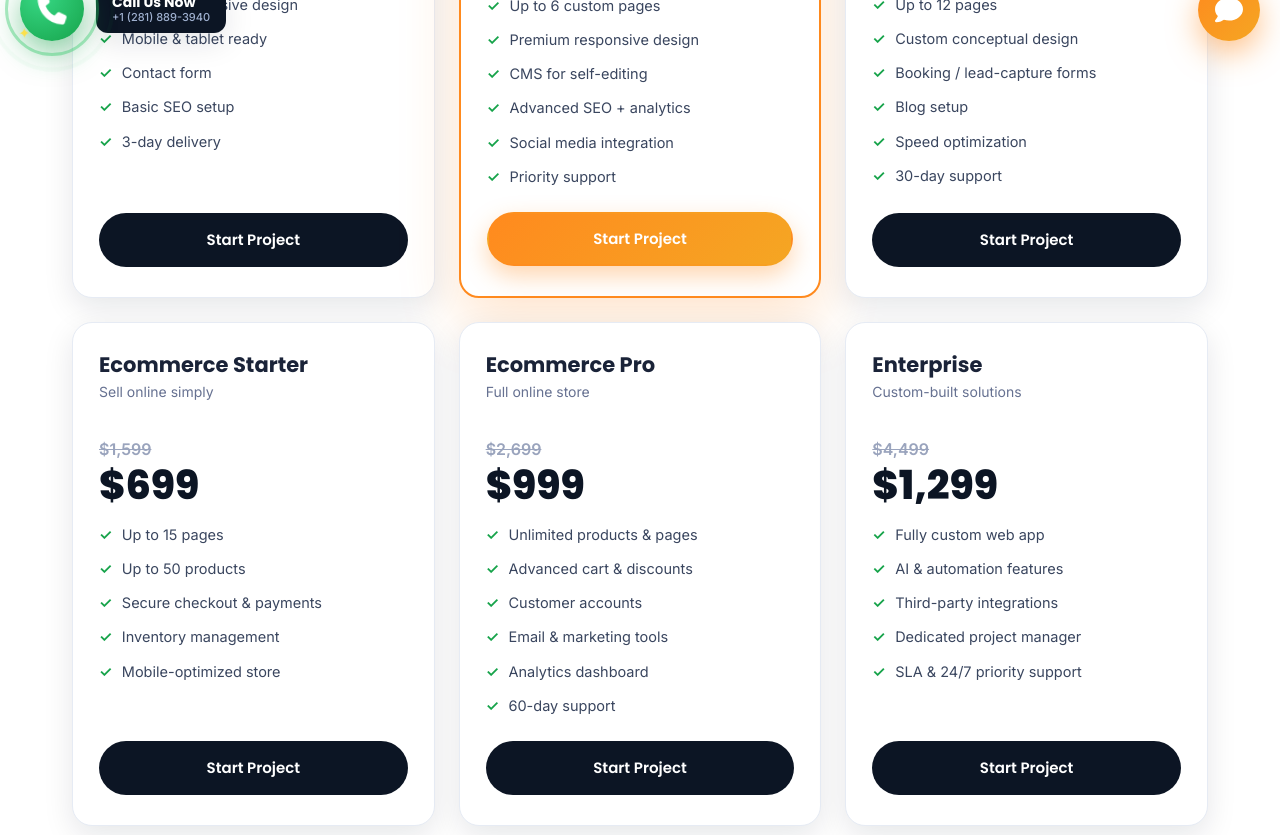
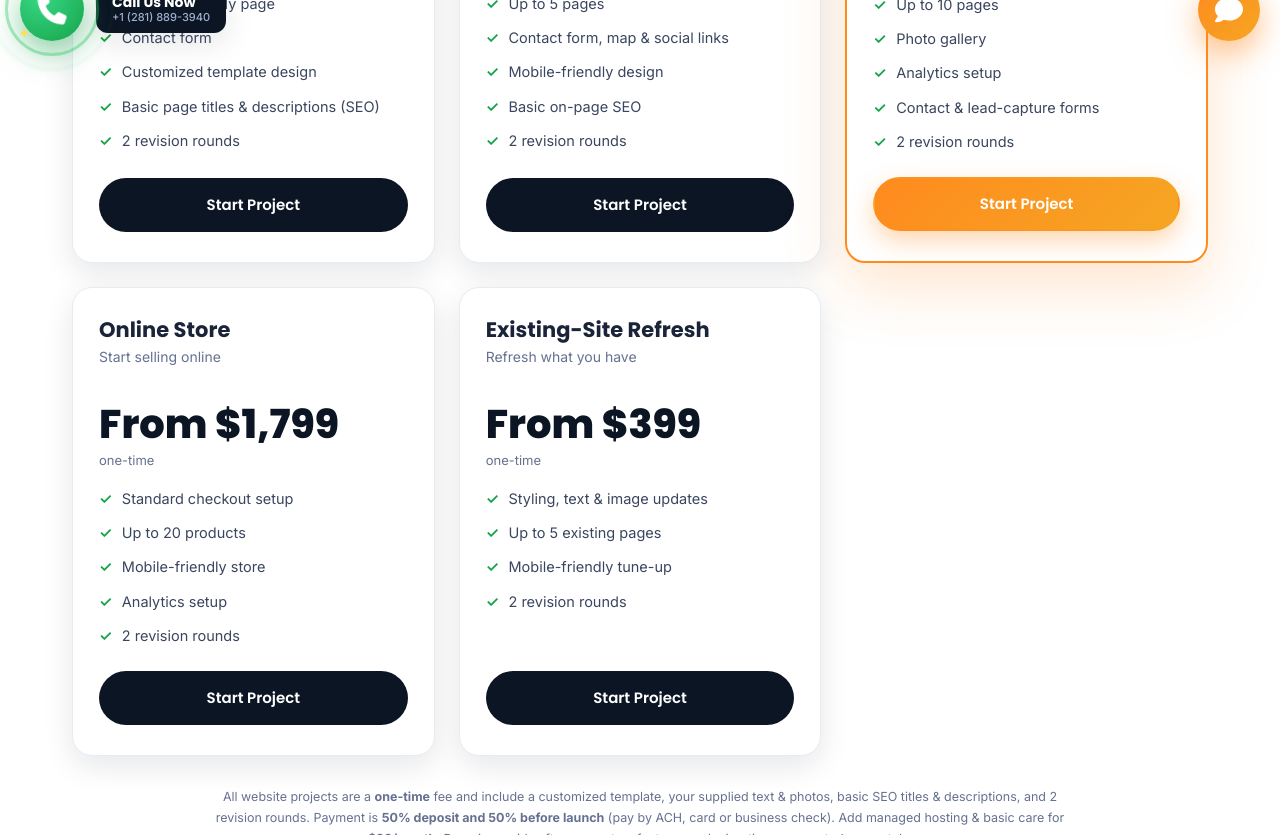
Before and after one commit to signgohouston-netizen/vistoviz-website, a website: page pricing.html in a window 1280 px wide. Shown: the part 737-1572 px from the top of the page. Drawn offline with Linux system fonts and the light colour scheme.

Commit message:
Update Pricing page to match services PDF; raise min price $199->$299 site-wide
- Pricing page now shows the 5 PDF website packages: Landing $299,
  Starter $599, Business $999 (popular), Online Store from $1,799,
  Existing-Site Refresh from $399 (one-time)
- Add payment-terms disclaimer (50% deposit, 2 revisions, $39/mo care,
  extras quoted); Start Project buttons prefill the contact form
- Update the old $199 minimum to $299 across hero, footers, meta, JSON-LD
  and chat on all pages for consistency

Co-Authored-By: Claude Opus 4.8 <noreply@anthropic.com>

```diff
--- a/pricing.html
+++ b/pricing.html
@@ -3,8 +3,8 @@
 <head>
 <meta charset="UTF-8" />
 <meta name="viewport" content="width=device-width, initial-scale=1.0" />
-<title>Pricing — VistoViz Web Design Agency | Sites from $199</title>
-<meta name="description" content="Simple, honest pricing for websites and online stores. Transparent, all-inclusive packages from $199 with no hidden fees." />
+<title>Pricing — VistoViz Web Design Agency | Sites from $299</title>
+<meta name="description" content="Simple, honest pricing for websites and online stores. Transparent, all-inclusive packages from $299 with no hidden fees." />
 <link rel="preconnect" href="https://fonts.googleapis.com" />
 <link rel="preconnect" href="https://fonts.gstatic.com" crossorigin />
 <link href="https://fonts.googleapis.com/css2?family=Inter:wght@400;500;600;700&family=Poppins:wght@500;600;700;800&display=swap" rel="stylesheet" />
@@ -15,15 +15,15 @@
 <link rel="canonical" href="https://vistoviz.com/pricing.html" />
 <meta property="og:type" content="website" />
 <meta property="og:site_name" content="VistoViz" />
-<meta property="og:title" content="Pricing — VistoViz Web Design Agency | Sites from $199" />
-<meta property="og:description" content="Simple, honest pricing for websites and online stores. Transparent, all-inclusive packages from $199 with no hidden fees." />
+<meta property="og:title" content="Pricing — VistoViz Web Design Agency | Sites from $299" />
+<meta property="og:description" content="Simple, honest pricing for websites and online stores. Transparent, all-inclusive packages from $299 with no hidden fees." />
 <meta property="og:url" content="https://vistoviz.com/pricing.html" />
 <meta property="og:image" content="https://vistoviz.com/img/p-ovoloz.png" />
 <meta name="twitter:card" content="summary_large_image" />
-<meta name="twitter:title" content="Pricing — VistoViz Web Design Agency | Sites from $199" />
-<meta name="twitter:description" content="Simple, honest pricing for websites and online stores. Transparent, all-inclusive packages from $199 with no hidden fees." />
+<meta name="twitter:title" content="Pricing — VistoViz Web Design Agency | Sites from $299" />
+<meta name="twitter:description" content="Simple, honest pricing for websites and online stores. Transparent, all-inclusive packages from $299 with no hidden fees." />
 <meta name="twitter:image" content="https://vistoviz.com/img/p-ovoloz.png" />
-<script type="application/ld+json">{"@context":"https://schema.org","@type":"ProfessionalService","name":"VistoViz","alternateName":"VistoViz Web Design Agency","url":"https://vistoviz.com","telephone":"+1-281-889-3940","email":"vistoviz369@gmail.com","priceRange":"$199+","image":"https://vistoviz.com/img/p-ovoloz.png","address":{"@type":"PostalAddress","streetAddress":"9950 Wilcrest Dr","addressLocality":"Houston","addressRegion":"TX","postalCode":"77099","addressCountry":"US"},"areaServed":"United States","description":"VistoViz builds professional, high-converting websites and provides managed hosting, domains, business email, SSL and website care for small businesses.","knowsAbout":["Web Design","Web Development","E-commerce","Website Hosting","Domain Registration","Business Email","SSL","SEO","Digital Marketing","Branding"]}</script>
+<script type="application/ld+json">{"@context":"https://schema.org","@type":"ProfessionalService","name":"VistoViz","alternateName":"VistoViz Web Design Agency","url":"https://vistoviz.com","telephone":"+1-281-889-3940","email":"vistoviz369@gmail.com","priceRange":"$299+","image":"https://vistoviz.com/img/p-ovoloz.png","address":{"@type":"PostalAddress","streetAddress":"9950 Wilcrest Dr","addressLocality":"Houston","addressRegion":"TX","postalCode":"77099","addressCountry":"US"},"areaServed":"United States","description":"VistoViz builds professional, high-converting websites and provides managed hosting, domains, business email, SSL and website care for small businesses.","knowsAbout":["Web Design","Web Development","E-commerce","Website Hosting","Domain Registration","Business Email","SSL","SEO","Digital Marketing","Branding"]}</script>
 <link rel="stylesheet" href="styles.css" />
 <noscript><style>.reveal{opacity:1 !important;transform:none !important}</style></noscript>
 </head>
@@ -87,99 +87,82 @@
       <div class="grid-price">
 
         <div class="price-card reveal">
-          <h3>Starter</h3>
-          <p class="tagline">One-page landing site</p>
-          <div class="old">$298</div>
-          <div class="now">$199</div>
+          <h3>Landing Page</h3>
+          <p class="tagline">One high-converting page</p>
+          <div class="now">$299</div>
+          <div class="sub-note">one-time</div>
           <ul>
-            <li><span class="ck">✓</span> 1-page responsive design</li>
-            <li><span class="ck">✓</span> Mobile &amp; tablet ready</li>
+            <li><span class="ck">✓</span> 1 mobile-friendly page</li>
             <li><span class="ck">✓</span> Contact form</li>
-            <li><span class="ck">✓</span> Basic SEO setup</li>
-            <li><span class="ck">✓</span> 3-day delivery</li>
+            <li><span class="ck">✓</span> Customized template design</li>
+            <li><span class="ck">✓</span> Basic page titles &amp; descriptions (SEO)</li>
+            <li><span class="ck">✓</span> 2 revision rounds</li>
           </ul>
-          <a href="contact.html" class="btn">Start Project</a>
+          <a href="contact.html?service=Landing%20Page%20(%24299)" class="btn">Start Project</a>
+        </div>
+
+        <div class="price-card reveal">
+          <h3>Starter Website</h3>
+          <p class="tagline">Get your business online</p>
+          <div class="now">$599</div>
+          <div class="sub-note">one-time</div>
+          <ul>
+            <li><span class="ck">✓</span> Up to 5 pages</li>
+            <li><span class="ck">✓</span> Contact form, map &amp; social links</li>
+            <li><span class="ck">✓</span> Mobile-friendly design</li>
+            <li><span class="ck">✓</span> Basic on-page SEO</li>
+            <li><span class="ck">✓</span> 2 revision rounds</li>
+          </ul>
+          <a href="contact.html?service=Starter%20Website%20(%24599)" class="btn">Start Project</a>
         </div>
 
         <div class="price-card popular reveal">
-          <h3>Professional</h3>
-          <p class="tagline">Small business website</p>
-          <div class="old">$789</div>
-          <div class="now">$349</div>
+          <h3>Business Website</h3>
+          <p class="tagline">For growing brands</p>
+          <div class="now">$999</div>
+          <div class="sub-note">one-time</div>
           <ul>
-            <li><span class="ck">✓</span> Up to 6 custom pages</li>
-            <li><span class="ck">✓</span> Premium responsive design</li>
-            <li><span class="ck">✓</span> CMS for self-editing</li>
-            <li><span class="ck">✓</span> Advanced SEO + analytics</li>
-            <li><span class="ck">✓</span> Social media integration</li>
-            <li><span class="ck">✓</span> Priority support</li>
+            <li><span class="ck">✓</span> Up to 10 pages</li>
+            <li><span class="ck">✓</span> Photo gallery</li>
+            <li><span class="ck">✓</span> Analytics setup</li>
+            <li><span class="ck">✓</span> Contact &amp; lead-capture forms</li>
+            <li><span class="ck">✓</span> 2 revision rounds</li>
           </ul>
-          <a href="contact.html" class="btn">Start Project</a>
+          <a href="contact.html?service=Business%20Website%20(%24999)" class="btn">Start Project</a>
         </div>
 
         <div class="price-card reveal">
-          <h3>Business</h3>
-          <p class="tagline">Growing brands</p>
-          <div class="old">$1,299</div>
-          <div class="now">$549</div>
+          <h3>Online Store</h3>
+          <p class="tagline">Start selling online</p>
+          <div class="now">From $1,799</div>
+          <div class="sub-note">one-time</div>
           <ul>
-            <li><span class="ck">✓</span> Up to 12 pages</li>
-            <li><span class="ck">✓</span> Custom conceptual design</li>
-            <li><span class="ck">✓</span> Booking / lead-capture forms</li>
-            <li><span class="ck">✓</span> Blog setup</li>
-            <li><span class="ck">✓</span> Speed optimization</li>
-            <li><span class="ck">✓</span> 30-day support</li>
+            <li><span class="ck">✓</span> Standard checkout setup</li>
+            <li><span class="ck">✓</span> Up to 20 products</li>
+            <li><span class="ck">✓</span> Mobile-friendly store</li>
+            <li><span class="ck">✓</span> Analytics setup</li>
+            <li><span class="ck">✓</span> 2 revision rounds</li>
           </ul>
-          <a href="contact.html" class="btn">Start Project</a>
+          <a href="contact.html?service=Online%20Store%20(from%20%241%2C799)" class="btn">Start Project</a>
         </div>
 
         <div class="price-card reveal">
-          <h3>Ecommerce Starter</h3>
-          <p class="tagline">Sell online simply</p>
-          <div class="old">$1,599</div>
-          <div class="now">$699</div>
+          <h3>Existing-Site Refresh</h3>
+          <p class="tagline">Refresh what you have</p>
+          <div class="now">From $399</div>
+          <div class="sub-note">one-time</div>
           <ul>
-            <li><span class="ck">✓</span> Up to 15 pages</li>
-            <li><span class="ck">✓</span> Up to 50 products</li>
-            <li><span class="ck">✓</span> Secure checkout &amp; payments</li>
-            <li><span class="ck">✓</span> Inventory management</li>
-            <li><span class="ck">✓</span> Mobile-optimized store</li>
+            <li><span class="ck">✓</span> Styling, text &amp; image updates</li>
+            <li><span class="ck">✓</span> Up to 5 existing pages</li>
+            <li><span class="ck">✓</span> Mobile-friendly tune-up</li>
+            <li><span class="ck">✓</span> 2 revision rounds</li>
           </ul>
-          <a href="contact.html" class="btn">Start Project</a>
-        </div>
-
-        <div class="price-card reveal">
-          <h3>Ecommerce Pro</h3>
-          <p class="tagline">Full online store</p>
-          <div class="old">$2,699</div>
-          <div class="now">$999</div>
-          <ul>
-            <li><span class="ck">✓</span> Unlimited products &amp; pages</li>
-            <li><span class="ck">✓</span> Advanced cart &amp; discounts</li>
-            <li><span class="ck">✓</span> Customer accounts</li>
-            <li><span class="ck">✓</span> Email &amp; marketing tools</li>
-            <li><span class="ck">✓</span> Analytics dashboard</li>
-            <li><span class="ck">✓</span> 60-day support</li>
-          </ul>
-          <a href="contact.html" class="btn">Start Project</a>
-        </div>
-
-        <div class="price-card reveal">
-          <h3>Enterprise</h3>
-          <p class="tagline">Custom-built solutions</p>
-          <div class="old">$4,499</div>
-          <div class="now">$1,299</div>
-          <ul>
-            <li><span class="ck">✓</span> Fully custom web app</li>
-            <li><span class="ck">✓</span> AI &amp; automation features</li>
-            <li><span class="ck">✓</span> Third-party integrations</li>
-            <li><span class="ck">✓</span> Dedicated project manager</li>
-            <li><span class="ck">✓</span> SLA &amp; 24/7 priority support</li>
-          </ul>
-          <a href="contact.html" class="btn">Start Project</a>
+          <a href="contact.html?service=Existing-Site%20Refresh%20(from%20%24399)" class="btn">Start Project</a>
         </div>
 
       </div>
+
+      <p class="disclaimer">All website projects are a <strong>one-time</strong> fee and include a customized template, your supplied text &amp; photos, basic SEO titles &amp; descriptions, and 2 revision rounds. Payment is <strong>50% deposit and 50% before launch</strong> (pay by ACH, card or business check). Add managed hosting &amp; basic care for <strong>$39/month</strong>. Domains, paid software, custom features and migrations are quoted separately.</p>
     </div>
   </section>
 
@@ -194,7 +177,7 @@
         <p>Everything you need to know before we start. Still curious? Chat with us or give us a call.</p>
       </div>
       <div class="faq-wrap">
-        <div class="faq-item reveal"><button class="faq-q">How much does a website cost?<span class="pm">+</span></button><div class="faq-a"><p>Our websites start at just $199 for a one-page site, and scale up based on your needs. Every package is all-inclusive — no hidden fees, ever.</p></div></div>
+        <div class="faq-item reveal"><button class="faq-q">How much does a website cost?<span class="pm">+</span></button><div class="faq-a"><p>Our websites start at just $299 for a one-page site, and scale up based on your needs. Every package is all-inclusive — no hidden fees, ever.</p></div></div>
         <div class="faq-item reveal"><button class="faq-q">How long does it take to build my website?<span class="pm">+</span></button><div class="faq-a"><p>Most landing pages and small business sites launch in 3–7 days. Larger stores and custom builds typically take 2–4 weeks. We'll give you a clear timeline before we start.</p></div></div>
         <div class="faq-item reveal"><button class="faq-q">Do you offer a satisfaction guarantee?<span class="pm">+</span></button><div class="faq-a"><p>Yes! We back every project with a 100% satisfaction guarantee and a money-back policy. We revise until you're delighted with the result.</p></div></div>
         <div class="faq-item reveal"><button class="faq-q">Will I own my website?<span class="pm">+</span></button><div class="faq-a"><p>Absolutely. On final payment you receive full ownership of all code, design files, and assets — no lock-in and no licensing games.</p></div></div>
@@ -216,7 +199,7 @@
     <div class="container">
       <div>
         <div class="logo"><span class="v1">Visto</span><span class="v2">Viz</span></div>
-        <p class="blurb">VistoViz is a web design &amp; development agency building stunning, high-performing websites that help businesses grow — starting at just $199.</p>
+        <p class="blurb">VistoViz is a web design &amp; development agency building stunning, high-performing websites that help businesses grow — starting at just $299.</p>
         <p class="blurb" style="margin-top:10px">📍 9950 Wilcrest Dr, Houston, TX 77099</p>
         <div class="socials">
           <a href="#" aria-label="Facebook"><svg viewBox="0 0 24 24"><path d="M24 12.07C24 5.4 18.63 0 12 0S0 5.4 0 12.07C0 18.1 4.39 23.1 10.13 24v-8.44H7.08v-3.49h3.05V9.41c0-3.02 1.79-4.69 4.53-4.69 1.31 0 2.68.24 2.68.24v2.97h-1.51c-1.49 0-1.96.93-1.96 1.89v2.25h3.33l-.53 3.49h-2.8V24C19.61 23.1 24 18.1 24 12.07z"/></svg></a>
@@ -271,7 +254,7 @@
     <div class="chat-body" id="chatBody">
       <div class="bubble bot">👋 Hi there! Welcome to VistoViz. How can we help you today?</div>
       <div class="quick" id="chatQuick">
-        <button data-a="Our websites start at just $199 for a one-page site. See the full packages above — no hidden fees!">💰 Pricing?</button>
+        <button data-a="Our websites start at just $299 for a one-page site. See the full packages above — no hidden fees!">💰 Pricing?</button>
         <button data-a="Most sites launch in 3–7 days; larger custom projects take 2–4 weeks. We'll confirm your exact timeline up front.">⏱️ Timeline?</button>
         <button data-a="Yes — every project is backed by a 100% satisfaction &amp; money-back guarantee.">✅ Guarantee?</button>
         <button data-a="We do it all: web design, development, e-commerce, branding, and digital marketing.">🛠️ Services?</button>
```
Also changed, not shown: business-email.html (+2 -2 lines), care.html (+3 -3 lines), contact.html (+4 -4 lines), domain.html (+1 -1 lines), enterprise-email.html (+2 -2 lines), google-workspace.html (+2 -2 lines), hosting.html (+2 -2 lines), index.html (+7 -7 lines), migration.html (+2 -2 lines), portfolio.html (+3 -3 lines), services.html (+3 -3 lines), social-media-marketing.html (+1 -1 lines), ssl.html (+2 -2 lines), website-builder.html (+2 -2 lines), 1 more files.
